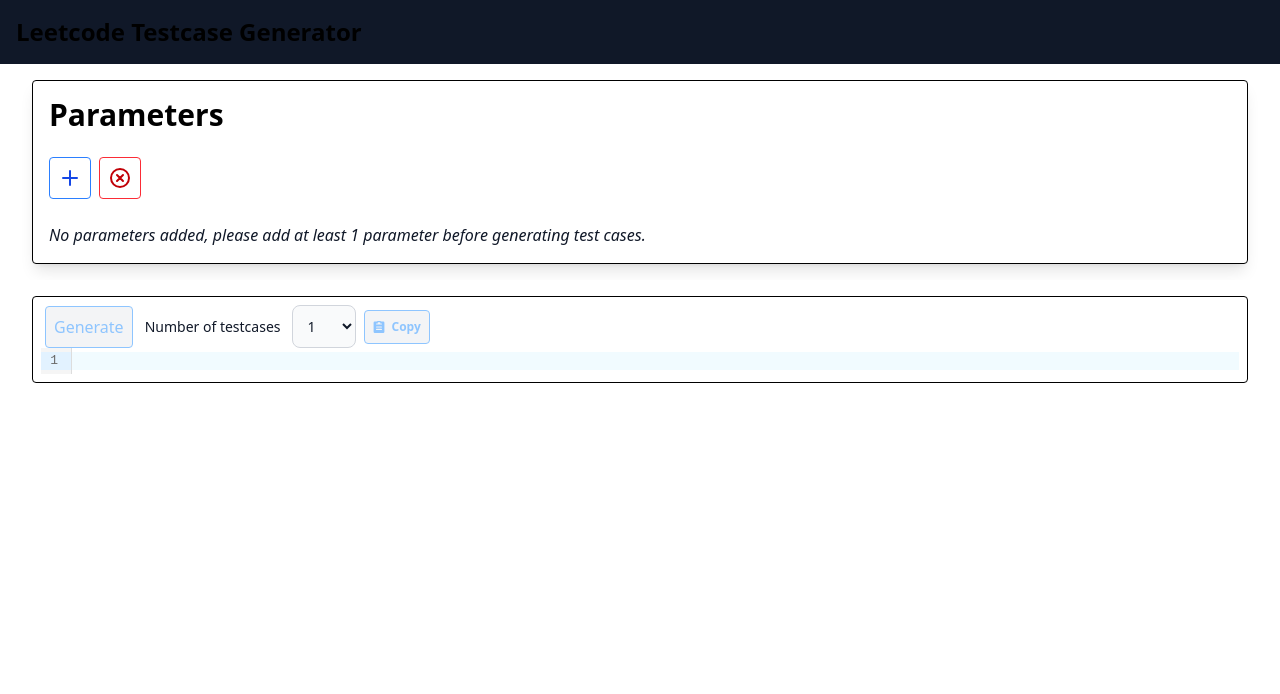
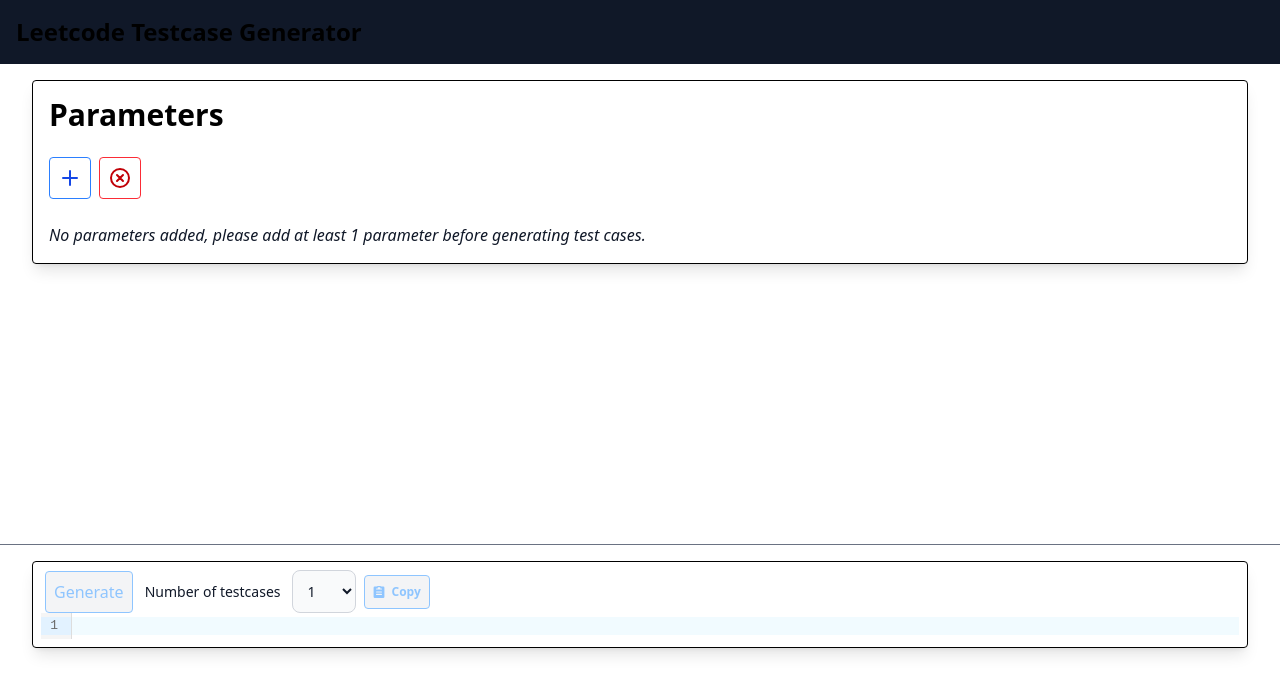
Before and after one commit to leetcode-testcases/leetcode-testcases.github.io, a React (Vite) app: page / in a window 1280 px wide. Shown: the top 694 px of the page. Built offline with nearby package versions, Linux system fonts and the light colour scheme.

Commit message:
Changed output to be fixed to bottom of page

```diff
--- a/index.html
+++ b/index.html
@@ -2,7 +2,7 @@
 <html lang="en">
   <head>
     <meta charset="UTF-8" />
-    <link rel="icon" type="image/x-icon" href="/leetcode.ico" />
+    <link rel="icon" type="image/x-icon" href="leetcode.ico" />
     <meta name="viewport" content="width=device-width, initial-scale=1.0" />
     <title>Leetcode Testcase Generator</title>
   </head>
--- a/src/App.tsx
+++ b/src/App.tsx
@@ -72,7 +72,7 @@
         <>
             <div className="relative min-h-full">
                 <Navbar />
-                <div className="px-8 py-4">
+                <div className="px-8 pt-4 pb-68">
                     <TestcaseInputParameters
                         addParameter={addParameter}
                         removeAllParameters={removeAllParameters}
@@ -81,7 +81,7 @@
                         parameters={parameters}
                     />
                 </div>
-                <footer className="sticky bottom-0 w-full bg-white">
+                <footer className="fixed bottom-0 w-full h-64 border-t border-t-gray-500 bg-white">
                     <div className="px-8 py-4">
                         <TestcaseOutput
                             parameters={parameters}
--- a/src/components/TestcaseInputParameter.tsx
+++ b/src/components/TestcaseInputParameter.tsx
@@ -321,7 +321,7 @@
     }
 
     return (
-        <div className="border border-solid bg-gray-200 rounded p-4 my-2 shadow-lg">
+        <div className="border border-solid bg-gray-200 rounded p-4 my-2 shadow-lg h-full">
             <div className="flex justify-between">
                 <h6 className="text-xl font-semibold">Parameter #{parameterNumber + 1}</h6>
                 <button className={styles.removeParameterButton} onClick={removeParameterButtonHandler}>
--- a/src/components/TestcaseInputParameters.tsx
+++ b/src/components/TestcaseInputParameters.tsx
@@ -14,7 +14,7 @@
 
     return (
         <>
-            <div className="border border-solid rounded p-4 shadow-lg">
+            <div className="border border-solid rounded shadow-lg p-4">
                 <h6 className="text-3xl font-semibold">Parameters</h6>
                 <br />
                 <button className={`${styles.addParameterButton} mr-1`} onClick={addParameterHandler} title={parameters.length < 10 ? 'Add parameter' : 'Max parameters reached (10)'} disabled={parameters.length < 10 ? false : true}>
--- a/src/components/TestcaseOutput.tsx
+++ b/src/components/TestcaseOutput.tsx
@@ -56,7 +56,7 @@
     const disableGenerate = parameters.length === 0;
 
     return (
-        <div className="border border-solid rounded p-2">
+        <div className="border border-solid rounded shadow-lg p-2">
             <div className="flex items-center">
                 <button disabled={disableGenerate} className={styles.generateParametersButton} onClick={generateParametersHandler} title={disableGenerate ? "Add at least 1 parameter" : "Generate testcases"}>Generate</button>
                 <label htmlFor={selectId} className="mx-2 text-sm font-medium text-gray-900">Number of testcases</label>
@@ -99,7 +99,7 @@
                 </>
             }
 
-            <ReactCodeMirror value={testcaseOutputString} height="fit" maxHeight="20vh" theme="light" editable={false}></ReactCodeMirror>
+            <ReactCodeMirror value={testcaseOutputString} height="fit" maxHeight="10rem" theme="light" editable={false}></ReactCodeMirror>
         </div>
     )
 }
--- a/vite.config.ts
+++ b/vite.config.ts
@@ -7,6 +7,5 @@
   plugins: [
     react(),
     tailwindcss()
-  ],
-  base: "/"
+  ]
 })
```
